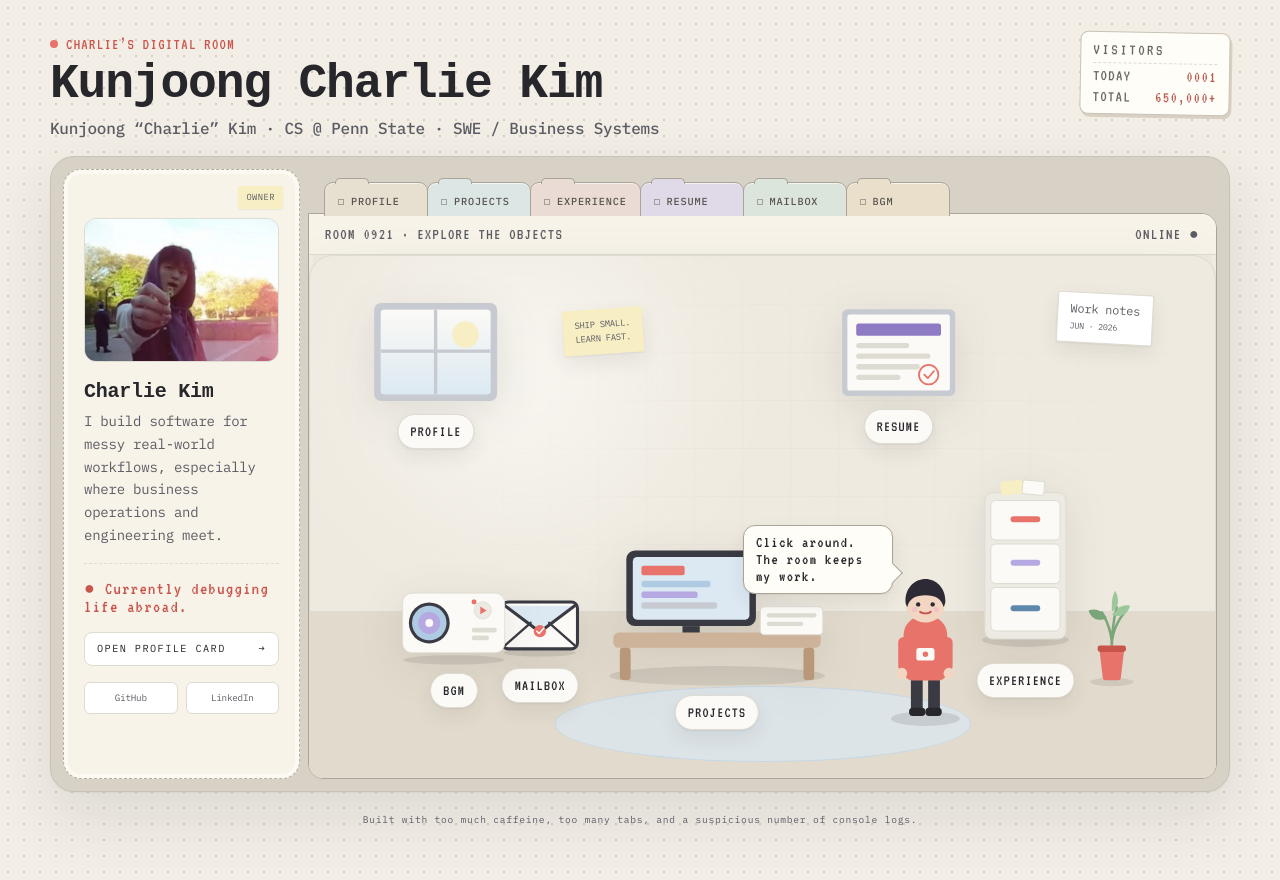
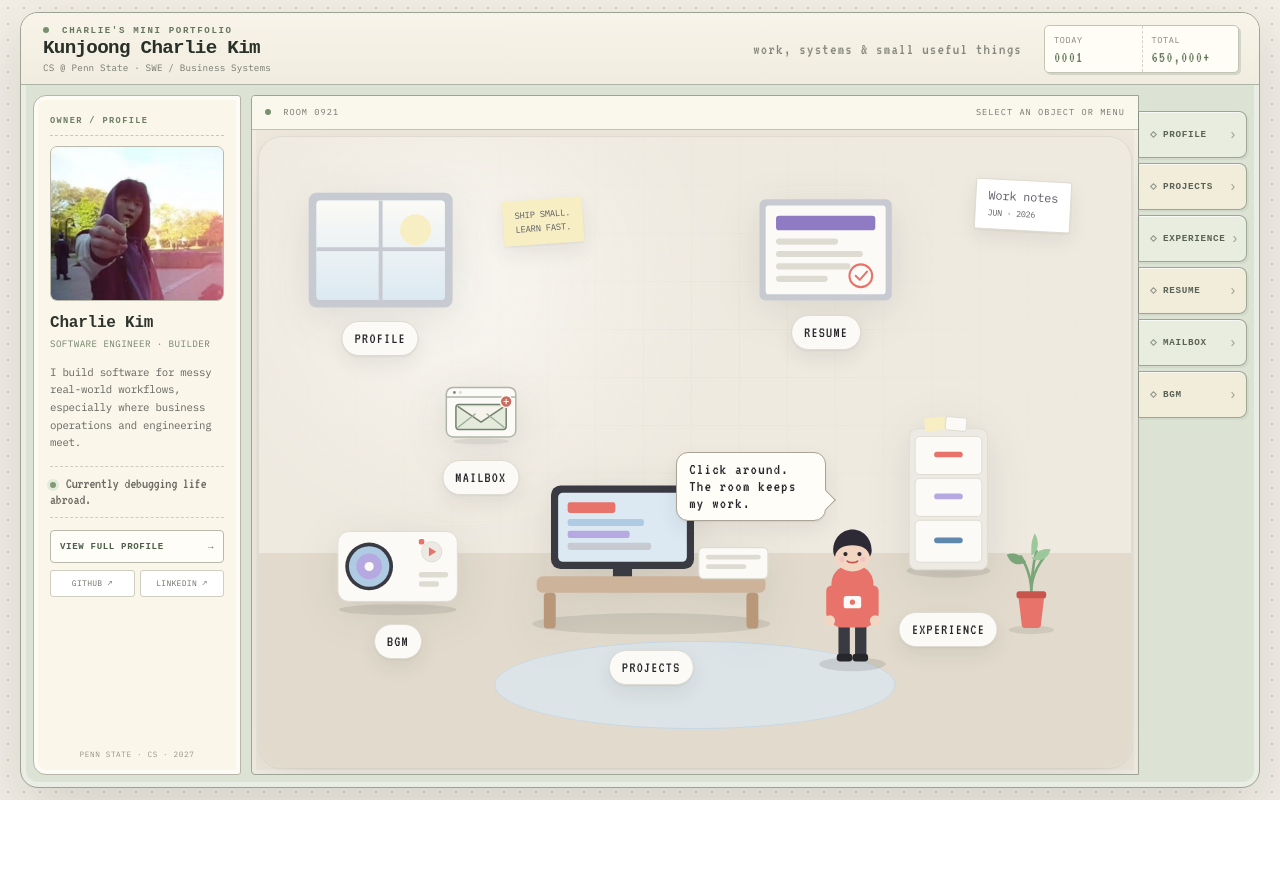
Before and after one commit to Charlie0921/CharlieStory, a Next.js app: page / in a window 1280 px wide. After the commit the page ends 800 px from the top, so only its background shows below. Built offline with nearby package versions, Linux system fonts and the light colour scheme; a web font is replaced by a local one.

Commit message:
redesigned portfolio

```diff
--- a/app/globals.css
+++ b/app/globals.css
@@ -242,3 +242,172 @@ h6 {
     transition-duration: 0.01ms !important;
   }
 }
+
+/* Compact mini-homepage shell */
+.site-shell {
+  min-height: 100dvh;
+  padding: 12px;
+  display: grid;
+  place-items: center;
+}
+
+.mini-home-shell {
+  width: min(1240px, 100%);
+  height: min(840px, calc(100dvh - 24px));
+  min-height: 690px;
+  overflow: hidden;
+  border: 1px solid #9da393;
+  border-radius: 18px;
+  background: #dce3d5;
+  box-shadow: 0 22px 60px rgba(53, 60, 47, .16), inset 0 0 0 5px rgba(255,255,255,.36);
+  display: grid;
+  grid-template-rows: 72px minmax(0, 1fr);
+}
+
+.mini-header {
+  position: relative;
+  z-index: 5;
+  display: grid;
+  grid-template-columns: minmax(370px, 1fr) auto 195px;
+  align-items: center;
+  gap: 22px;
+  padding: 9px 20px 8px 22px;
+  border-bottom: 1px solid #aeb5a7;
+  background: linear-gradient(180deg, #f8f4e9, #f0ecdf);
+}
+
+.brand-block { display: grid; width: max-content; text-align: left; line-height: 1; }
+.brand-kicker { color: #66755e; font-size: .57rem; font-weight: 600; letter-spacing: .18em; }
+.brand-kicker i, .room-bar i { display: inline-block; width: 6px; height: 6px; margin-right: 6px; border-radius: 50%; background: #78906e; }
+.brand-name { margin-top: 4px; color: #283027; font-size: 1.2rem; font-weight: 600; letter-spacing: -.035em; }
+.brand-role { margin-top: 4px; color: #77796f; font-size: .58rem; letter-spacing: .015em; }
+.mini-header-note { color: #85877c; font-family: var(--font-accent); font-size: 1rem; letter-spacing: .08em; white-space: nowrap; }
+
+.visitor-counter {
+  display: grid;
+  grid-template-columns: 1fr 1fr;
+  border: 1px solid #c3c3b6;
+  border-radius: 5px;
+  background: #fffdf6;
+  box-shadow: 2px 2px 0 #d3d5c8;
+  color: #858176;
+  font-size: .53rem;
+  letter-spacing: .08em;
+  overflow: hidden;
+}
+.visitor-counter span { display: grid; gap: 2px; padding: 7px 9px; }
+.visitor-counter span + span { border-left: 1px dashed #d5d2c7; }
+.visitor-counter b { color: #637a5c; font-family: var(--font-accent); font-size: 1rem; font-weight: 400; letter-spacing: .06em; line-height: 1; }
+
+.mini-body {
+  min-height: 0;
+  display: grid;
+  grid-template-columns: 218px minmax(0, 1fr) 108px;
+  gap: 0;
+  padding: 10px 12px 12px;
+}
+
+.profile-card {
+  position: relative;
+  min-height: 0;
+  margin-right: 10px;
+  padding: 18px 16px 13px;
+  border: 1px solid #b8b5a8;
+  border-radius: 13px 3px 3px 13px;
+  background: #faf6ea;
+  box-shadow: inset 0 0 0 4px rgba(255,255,255,.55);
+  display: flex;
+  flex-direction: column;
+}
+.profile-card-label { margin-bottom: 10px; padding-bottom: 7px; border-bottom: 1px dashed #cbc8ba; color: #6c7d65; font-size: .54rem; font-weight: 600; letter-spacing: .16em; }
+.profile-image-wrap { height: 155px; flex: 0 0 auto; overflow: hidden; border: 1px solid #bbb9ae; border-radius: 7px; background: #e7ecdf; }
+.profile-image-wrap .profile-photo { width: 100%; height: 100%; }
+.profile-copy h2 { margin-top: 13px; color: #2f352d; font-size: 1rem; line-height: 1.2; }
+.profile-title { margin-top: 3px; color: #73826d; font-size: .58rem; text-transform: uppercase; letter-spacing: .04em; }
+.profile-intro { margin-top: 12px; color: #64665f; font-size: .67rem; line-height: 1.65; }
+.profile-status { margin-top: 14px; padding: 9px 0; border-top: 1px dashed #d0ccc0; border-bottom: 1px dashed #d0ccc0; color: #6b6a62; font-family: var(--font-accent); font-size: .95rem; line-height: 1.05; }
+.profile-status span { display: inline-block; width: 6px; height: 6px; margin-right: 4px; border-radius: 50%; background: #829a77; box-shadow: 0 0 0 3px #e2eadc; }
+.profile-open { margin-top: 12px; padding: 8px 9px; border: 1px solid #b8b9ac; border-radius: 4px; background: #fefdf8; color: #4e5f49; font-size: .57rem; font-weight: 600; letter-spacing: .07em; text-align: left; transition: .15s ease; }
+.profile-open span { float: right; }
+.profile-open:hover { border-color: #71856b; background: #edf2e8; }
+.profile-links { display: grid; grid-template-columns: 1fr 1fr; gap: 5px; margin-top: 7px; }
+.profile-links a { padding: 6px 3px; border: 1px solid #d0cdc1; border-radius: 3px; background: #fff; color: #6d6e67; font-size: .5rem; letter-spacing: .04em; text-align: center; }
+.profile-links a:hover { color: #4f674a; border-color: #91a28a; }
+.profile-footer { margin-top: auto; padding-top: 10px; color: #979489; font-size: .48rem; letter-spacing: .08em; text-align: center; text-transform: uppercase; }
+
+.content-column { min-width: 0; min-height: 0; }
+.main-panel { height: 100%; min-height: 0; overflow: hidden; border: 1px solid #9ea596; border-radius: 4px 0 0 4px; background: #eee9dc; box-shadow: inset 0 0 0 4px rgba(255,255,255,.28); }
+.room-bar { height: 34px; display: flex; align-items: center; justify-content: space-between; padding: 0 13px; border-bottom: 1px solid #c4c1b6; background: #faf7ed; color: #74766e; font-size: .54rem; letter-spacing: .12em; }
+.room-stage { height: calc(100% - 34px); min-height: 0; overflow: hidden; padding: 6px; }
+
+.side-tabs { min-height: 0; padding-top: 16px; display: flex; flex-direction: column; gap: 5px; align-items: stretch; }
+.mini-tab {
+  position: relative;
+  height: 47px;
+  margin-left: -1px;
+  padding: 0 10px 0 12px;
+  border: 1px solid #9da694;
+  border-left-color: #87937f;
+  border-radius: 0 8px 8px 0;
+  background: #e9eddf;
+  box-shadow: inset 0 1px rgba(255,255,255,.65), 2px 2px 0 rgba(101,113,94,.08);
+  color: #596254;
+  display: flex;
+  align-items: center;
+  gap: 7px;
+  font-size: .58rem;
+  font-weight: 600;
+  letter-spacing: .075em;
+  text-align: left;
+  transition: width .15s ease, background .15s ease, color .15s ease;
+}
+.mini-tab:nth-child(2n) { background: #f2ecdb; }
+.mini-tab:hover { width: calc(100% + 4px); color: #35402f; }
+.mini-tab.is-active { z-index: 2; width: calc(100% + 7px); border-left-color: #f8f4e9; background: #788f6e; color: #fff; box-shadow: 3px 3px 0 rgba(76,91,68,.12); }
+.tab-dot { width: 5px; height: 5px; flex: 0 0 auto; border: 1px solid currentColor; transform: rotate(45deg); opacity: .65; }
+.tab-arrow { margin-left: auto; font-family: sans-serif; font-size: .9rem; font-weight: 400; opacity: .55; }
+.mobile-tabs { display: none; }
+.panel-scroll { scrollbar-color: #aeb8a6 #eeeade; scrollbar-width: thin; }
+.panel-scroll::-webkit-scrollbar { width: 8px; }
+.panel-scroll::-webkit-scrollbar-thumb { border: 2px solid #eeeade; border-radius: 8px; background: #aeb8a6; }
+
+@media (min-width: 1024px) {
+  html, body { overflow: hidden; }
+}
+
+@media (max-width: 1023px) {
+  .site-shell { display: block; padding: 10px; }
+  .mini-home-shell { height: auto; min-height: calc(100dvh - 20px); overflow: visible; grid-template-rows: auto auto; }
+  .mini-header { grid-template-columns: 1fr auto; min-height: 70px; }
+  .mini-header-note { display: none; }
+  .mini-body { grid-template-columns: 1fr; padding: 9px; }
+  .profile-card { margin: 0 0 8px; padding: 12px; border-radius: 8px; display: grid; grid-template-columns: 92px 1fr auto; grid-template-rows: auto auto auto; gap: 0 12px; }
+  .profile-card-label { grid-column: 2 / 4; margin: 0 0 5px; }
+  .profile-image-wrap { grid-row: 1 / 4; height: 92px; }
+  .profile-copy h2 { margin-top: 0; }
+  .profile-intro, .profile-status, .profile-open, .profile-links, .profile-footer { display: none; }
+  .mobile-tabs { display: flex; overflow-x: auto; padding: 0 2px; scrollbar-width: thin; }
+  .mobile-tabs .mini-tab { min-width: 112px; height: 38px; margin: 0 -1px 0 0; border-left-color: #9da694; border-radius: 7px 7px 0 0; }
+  .mobile-tabs .mini-tab.is-active, .mobile-tabs .mini-tab:hover { width: auto; }
+  .main-panel { height: 620px; border-radius: 0 4px 4px 4px; }
+  .side-tabs { display: none; }
+}
+
+@media (max-width: 600px) {
+  .site-shell { padding: 0; }
+  .mini-home-shell { min-height: 100dvh; border: 0; border-radius: 0; }
+  .mini-header { grid-template-columns: 1fr; padding: 10px 13px; }
+  .visitor-counter { position: absolute; right: 12px; top: 13px; width: 95px; grid-template-columns: 1fr; }
+  .visitor-counter span { padding: 4px 6px; display: flex; justify-content: space-between; }
+  .visitor-counter span + span { border-left: 0; border-top: 1px dashed #d5d2c7; }
+  .visitor-counter b { font-size: .75rem; }
+  .brand-name { font-size: 1rem; }
+  .brand-role { max-width: calc(100vw - 125px); overflow: hidden; text-overflow: ellipsis; white-space: nowrap; }
+  .profile-card { grid-template-columns: 70px 1fr; }
+  .profile-card-label { grid-column: 2; }
+  .profile-image-wrap { height: 70px; }
+  .main-panel { height: 560px; }
+  .room-bar span:last-child { display: none; }
+  .room-stage { overflow-x: auto; }
+  .room-stage > div { min-width: 580px; }
+}
--- a/app/page.tsx
+++ b/app/page.tsx
@@ -1,5 +1,6 @@
 "use client";
-import { useState } from "react";
+
+import { useState, type ReactNode } from "react";
 import Room from "@/components/Room";
 import Window from "@/components/Window";
 import AboutWindow from "@/components/windows/AboutWindow";
@@ -11,72 +12,72 @@ import PlaylistWindow from "@/components/windows/PlaylistWindow";
 import { PROFILE, WINDOW_META } from "@/lib/data";
 import type { WindowId } from "@/lib/types";
 
-const CONTENT: Record<WindowId, React.ReactNode> = { about: <AboutWindow />, projects: <ProjectsWindow />, experience: <ExperienceWindow />, resume: <ResumeWindow />, contact: <ContactWindow />, playlist: <PlaylistWindow /> };
+const CONTENT: Record<WindowId, ReactNode> = {
+  about: <AboutWindow />, projects: <ProjectsWindow />, experience: <ExperienceWindow />,
+  resume: <ResumeWindow />, contact: <ContactWindow />, playlist: <PlaylistWindow />,
+};
 const NAV: WindowId[] = ["about", "projects", "experience", "resume", "contact", "playlist"];
 
 export default function Page() {
   const [activeTab, setActiveTab] = useState<WindowId | null>(null);
+
   return (
-    <main className="site-shell min-h-dvh px-4 py-5 sm:px-6 sm:py-8">
-      <header className="mx-auto mb-4 flex max-w-[1180px] items-start justify-between gap-5">
-        <div>
-          <div className="mb-1 flex items-center gap-2 font-accent text-base uppercase tracking-[0.08em] text-coral-deep"><span className="inline-block h-2 w-2 rounded-full bg-coral" /> Charlie’s digital room</div>
-          <h1 className="font-display text-4xl font-semibold leading-none tracking-[-0.025em] text-ink sm:text-5xl">{PROFILE.handle}</h1>
-          <p className="mt-2 text-sm font-medium text-ink-soft sm:text-base">{PROFILE.name} · {PROFILE.role}</p>
+    <main className="site-shell">
+      <section className="mini-home-shell">
+        <header className="mini-header">
+          <button className="brand-block" onClick={() => setActiveTab(null)} aria-label="Return to mini room">
+            <span className="brand-kicker"><i /> CHARLIE&apos;S MINI PORTFOLIO</span>
+            <span className="brand-name">{PROFILE.handle}</span>
+            <span className="brand-role">{PROFILE.role}</span>
+          </button>
+          <div className="mini-header-note">work, systems &amp; small useful things</div>
+          <div className="visitor-counter" aria-label="Visitor count">
+            <span>TODAY <b>0001</b></span><span>TOTAL <b>650,000+</b></span>
           </div>
-        <div className="counter-card hidden rotate-1 sm:block"><p>VISITORS</p><div><span>TODAY</span><b>0001</b></div><div><span>TOTAL</span><b>650,000+</b></div></div>
         </header>
 
-      <section className="mx-auto grid max-w-[1180px] overflow-hidden rounded-[24px] border border-[#c9c3b7] bg-[#d7d1c6] p-2 shadow-room lg:grid-cols-[245px_1fr]">
-        <aside className="profile-rail relative m-1 rounded-[18px] border border-dashed border-[#b6aea0] bg-[#f8f3e9] p-5">
-          <div className="absolute right-4 top-4 rounded-sm bg-sticky px-2 py-1 font-mono text-[0.55rem] uppercase tracking-wider text-ink-soft shadow-sm">Owner</div>
-          <div className="avatar-card mt-7 h-36 overflow-hidden rounded-xl border border-line bg-ice-wash">
-            <img src="/images/profile.png" alt="Kunjoong Charlie Kim" className="profile-photo h-full w-full" />
+        <div className="mini-body">
+          <aside className="profile-card">
+            <div className="profile-card-label">OWNER / PROFILE</div>
+            <div className="profile-image-wrap"><img src="/images/profile.png" alt="Kunjoong Charlie Kim" className="profile-photo" /></div>
+            <div className="profile-copy">
+              <h2>Charlie Kim</h2><p className="profile-title">Software engineer · builder</p>
+              <p className="profile-intro">{PROFILE.intro}</p>
             </div>
-          <h2 className="mt-4 font-display text-xl font-semibold text-ink">Charlie Kim</h2>
-          <p className="mt-1 text-sm leading-relaxed text-ink-soft">{PROFILE.intro}</p>
-          <div className="my-4 border-t border-dashed border-line" />
-          <p className="font-accent text-lg leading-none tracking-[0.04em] text-coral-deep">● {PROFILE.status}</p>
-          <button onClick={() => setActiveTab("about")} className="mt-4 w-full rounded-lg border border-line bg-white px-3 py-2 text-left font-mono text-[0.64rem] uppercase tracking-[0.14em] text-ink transition hover:border-lilac-deep">Open profile card <span className="float-right">→</span></button>
-          <div className="mt-4 flex gap-2" aria-label="Profile links"><a href={PROFILE.github} target="_blank" rel="noreferrer" className="rail-link">GitHub</a><a href={PROFILE.linkedin} target="_blank" rel="noreferrer" className="rail-link">LinkedIn</a></div>
+            <div className="profile-status"><span /> {PROFILE.status}</div>
+            <button onClick={() => setActiveTab("about")} className="profile-open">VIEW FULL PROFILE <span>→</span></button>
+            <div className="profile-links" aria-label="Profile links">
+              <a href={PROFILE.github} target="_blank" rel="noreferrer">GITHUB ↗</a>
+              <a href={PROFILE.linkedin} target="_blank" rel="noreferrer">LINKEDIN ↗</a>
+            </div>
+            <div className="profile-footer">Penn State · CS · 2027</div>
           </aside>
 
-        <div className="relative m-1 min-w-0 pt-12 sm:pt-11">
-          <nav aria-label="Portfolio sections" role="tablist" className="folder-tabs absolute left-1 right-1 top-1 z-20 flex items-end overflow-x-auto px-3 pt-1">
-            {NAV.map((id, index) => (
-              <button
-                key={id}
-                onClick={() => setActiveTab(id)}
-                aria-selected={activeTab === id}
-                role="tab"
-                className={`folder-tab folder-tab-${index + 1} ${activeTab === id ? "is-active" : ""}`}
-              >
-                <span className="folder-tab-mark" aria-hidden />
-                {WINDOW_META[id].title}
-              </button>
-            ))}
+          <div className="content-column">
+            <nav aria-label="Portfolio sections" role="tablist" className="mobile-tabs">
+              {NAV.map((id) => <TabButton key={id} id={id} activeTab={activeTab} onSelect={setActiveTab} />)}
             </nav>
-          <div className="folder-panel relative h-[566px] overflow-hidden border border-[#aaa397] bg-wall" role="tabpanel">
+            <div className="main-panel" role="tabpanel">
               {activeTab ? (
-              <Window
-                key={activeTab}
-                title={WINDOW_META[activeTab].title}
-                subtitle={WINDOW_META[activeTab].subtitle}
-                accent={WINDOW_META[activeTab].accent}
-                onClose={() => setActiveTab(null)}
-              >
+                <Window key={activeTab} title={WINDOW_META[activeTab].title} subtitle={WINDOW_META[activeTab].subtitle} accent={WINDOW_META[activeTab].accent} onClose={() => setActiveTab(null)}>
                   {CONTENT[activeTab]}
                 </Window>
               ) : (
-              <>
-                <div className="flex items-center justify-between border-b border-line bg-[#f8f3e9] px-4 py-2 font-accent text-base uppercase tracking-[0.08em] text-ink-soft"><span>Room 0921 · Explore the objects</span><span className="hidden sm:inline">Online ●</span></div>
-                <Room onOpen={setActiveTab} />
-              </>
+                <><div className="room-bar"><span><i /> ROOM 0921</span><span>SELECT AN OBJECT OR MENU</span></div><div className="room-stage"><Room onOpen={setActiveTab} /></div></>
               )}
             </div>
           </div>
+
+          <nav aria-label="Portfolio sections" role="tablist" className="side-tabs">
+            {NAV.map((id) => <TabButton key={id} id={id} activeTab={activeTab} onSelect={setActiveTab} />)}
+          </nav>
+        </div>
       </section>
-      <footer className="mx-auto max-w-[1180px] py-5 text-center font-mono text-[0.6rem] tracking-[0.08em] text-ink-soft">Built with too much caffeine, too many tabs, and a suspicious number of console logs.</footer>
     </main>
   );
 }
+
+function TabButton({ id, activeTab, onSelect }: { id: WindowId; activeTab: WindowId | null; onSelect: (id: WindowId) => void }) {
+  const active = activeTab === id;
+  return <button onClick={() => onSelect(id)} aria-selected={active} role="tab" className={`mini-tab ${active ? "is-active" : ""}`}><span className="tab-dot" />{WINDOW_META[id].title}<span className="tab-arrow">›</span></button>;
+}
--- a/components/Room.tsx
+++ b/components/Room.tsx
@@ -15,7 +15,7 @@ import type { WindowId } from "@/lib/types";
 
 export default function Room({ onOpen }: { onOpen: (id: WindowId) => void }) {
   return (
-    <div className="relative mx-auto h-[535px] w-full max-w-[960px] select-none sm:h-[540px]">
+    <div className="relative mx-auto h-full min-h-[460px] w-full max-w-[960px] select-none">
       {/* Wall */}
       <div className="absolute inset-0 rounded-3xl border border-line bg-wall shadow-room overflow-hidden">
         <div
@@ -87,8 +87,8 @@ export default function Room({ onOpen }: { onOpen: (id: WindowId) => void }) {
         label="MAILBOX"
         ariaLabel="Open mailbox"
         onClick={() => onOpen("contact")}
-        className="left-[20%] bottom-[25%] h-[13%] w-[11%]"
-        bob={2}
+        className="left-[20%] bottom-[50%] h-[13%] w-[11%]"
+        bob={1}
       >
         <PhoneArt />
       </RoomObject>
--- a/components/Window.tsx
+++ b/components/Window.tsx
@@ -1,14 +1,20 @@
 "use client";
+
 import { motion, useReducedMotion } from "framer-motion";
 
 export default function Window({ title, subtitle, accent, onClose, children }: { title: string; subtitle: string; accent: string; onClose: () => void; children: React.ReactNode }) {
   const reduce = useReducedMotion();
   return (
-    <motion.section aria-label={title} initial={{ opacity: 0, y: 8 }} animate={{ opacity: 1, y: 0 }} transition={reduce ? { duration: .01 } : { duration: .2 }} className="flex h-full overflow-hidden bg-paper-bright">
-      <div className="hidden w-8 flex-none items-center justify-center border-r border-black/10 sm:flex" style={{ background: accent }}><span className="-rotate-90 whitespace-nowrap font-accent text-base tracking-[0.08em] text-white/75">KUNJOONG CHARLIE KIM · FILED 2026</span></div>
+    <motion.section aria-label={title} initial={{ opacity: 0, y: 6 }} animate={{ opacity: 1, y: 0 }} transition={reduce ? { duration: .01 } : { duration: .18 }} className="flex h-full overflow-hidden bg-paper-bright">
+      <div className="hidden w-8 flex-none items-center justify-center border-r border-black/10 sm:flex" style={{ background: accent }}>
+        <span className="-rotate-90 whitespace-nowrap font-accent text-base tracking-[0.08em] text-white/75">KUNJOONG CHARLIE KIM · FILED 2026</span>
+      </div>
       <div className="flex min-w-0 flex-1 flex-col">
-        <header className="flex items-center justify-between gap-3 border-b border-line bg-white px-4 py-3 sm:px-5"><div><h2 className="font-display text-xl font-semibold tracking-tight text-ink sm:text-2xl">{title}</h2><p className="font-accent text-base uppercase tracking-[0.08em] text-ink-soft">{subtitle}</p></div><button onClick={onClose} aria-label="Return to mini room" className="flex h-9 items-center gap-2 rounded border border-line px-3 font-accent text-base uppercase tracking-[0.06em] text-ink-soft transition hover:border-coral hover:bg-mist hover:text-ink"><span aria-hidden>←</span> Room</button></header>
-        <div className="min-h-0 flex-1 overflow-y-auto p-4 sm:p-6">{children}</div>
+        <header className="flex items-center justify-between gap-3 border-b border-line bg-white px-4 py-2.5 sm:px-5">
+          <div><h2 className="font-display text-xl font-semibold tracking-tight text-ink sm:text-2xl">{title}</h2><p className="font-accent text-sm uppercase tracking-[0.08em] text-ink-soft">{subtitle}</p></div>
+          <button onClick={onClose} aria-label="Return to mini room" className="flex h-8 items-center gap-2 rounded border border-line px-3 font-accent text-sm uppercase tracking-[0.06em] text-ink-soft transition hover:border-[#71856b] hover:bg-[#eef2e9] hover:text-ink"><span aria-hidden>←</span> Room</button>
+        </header>
+        <div className="panel-scroll min-h-0 flex-1 overflow-y-auto p-4 sm:p-5">{children}</div>
       </div>
     </motion.section>
   );
--- a/components/objects.tsx
+++ b/components/objects.tsx
@@ -86,13 +86,17 @@ export function FrameArt(props: P) {
 
 export function PhoneArt(props: P) {
   return (
-    <svg viewBox="0 0 130 90" width="100%" height="100%" {...props}>
-      <ellipse cx="65" cy="81" rx="47" ry="5" fill="#26262B" opacity="0.1" />
-      <rect x="16" y="15" width="98" height="61" rx="8" fill="#FBFAF6" stroke="#3A3A42" strokeWidth="4" />
-      <path d="M20 20l45 34 45-34" fill="#DCE9F2" stroke="#3A3A42" strokeWidth="4" strokeLinecap="round" strokeLinejoin="round" />
-      <path d="M20 71l33-29M110 71L77 42" fill="none" stroke="#3A3A42" strokeWidth="3" strokeLinecap="round" />
-      <circle cx="65" cy="53" r="8" fill="#E8736A" />
-      <path d="M61 53l3 3 6-7" fill="none" stroke="#FBFAF6" strokeWidth="2" strokeLinecap="round" strokeLinejoin="round" />
+    <svg viewBox="0 0 130 100" width="100%" height="100%" {...props}>
+      <rect x="18" y="18" width="94" height="67" rx="9" fill="#FBFAF6" stroke="#AEB5A7" strokeWidth="2" />
+      <path d="M18 31h94" fill="none" stroke="#AEB5A7" strokeWidth="2" />
+      <circle cx="29" cy="25" r="2" fill="#7F9477" />
+      <circle cx="37" cy="25" r="2" fill="#D7DDCF" />
+      <rect x="31" y="41" width="68" height="34" rx="4" fill="#E4EBDD" stroke="#73806D" strokeWidth="2" />
+      <path d="M34 44l31 21 31-21" fill="#F6F3EC" stroke="#73806D" strokeWidth="2" strokeLinecap="round" strokeLinejoin="round" />
+      <path d="M34 72l23-18M96 72L73 54" fill="none" stroke="#9BA995" strokeWidth="1.75" strokeLinecap="round" />
+      <circle cx="99" cy="37" r="8" fill="#C96D60" stroke="#FBFAF6" strokeWidth="2" />
+      <path d="M96 37h6M99 34v6" stroke="#FBFAF6" strokeWidth="1.5" strokeLinecap="round" />
+      <ellipse cx="65" cy="91" rx="38" ry="4" fill="#596254" opacity="0.1" />
     </svg>
   );
 }
```
Also changed, not shown: 1 other file (tests, documents, lock files or other folders). Lines whose indentation alone changed are shown as unchanged.
